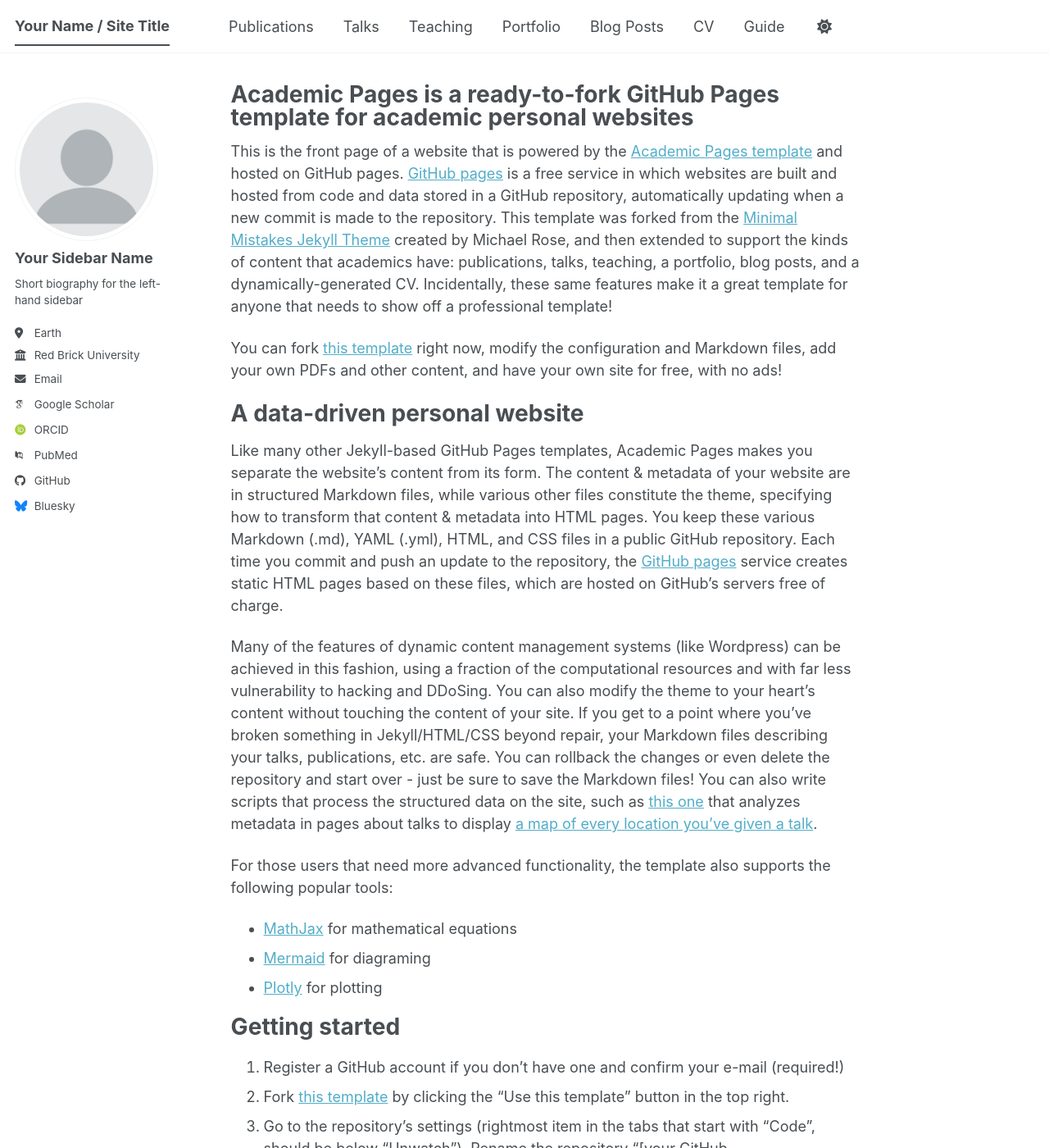
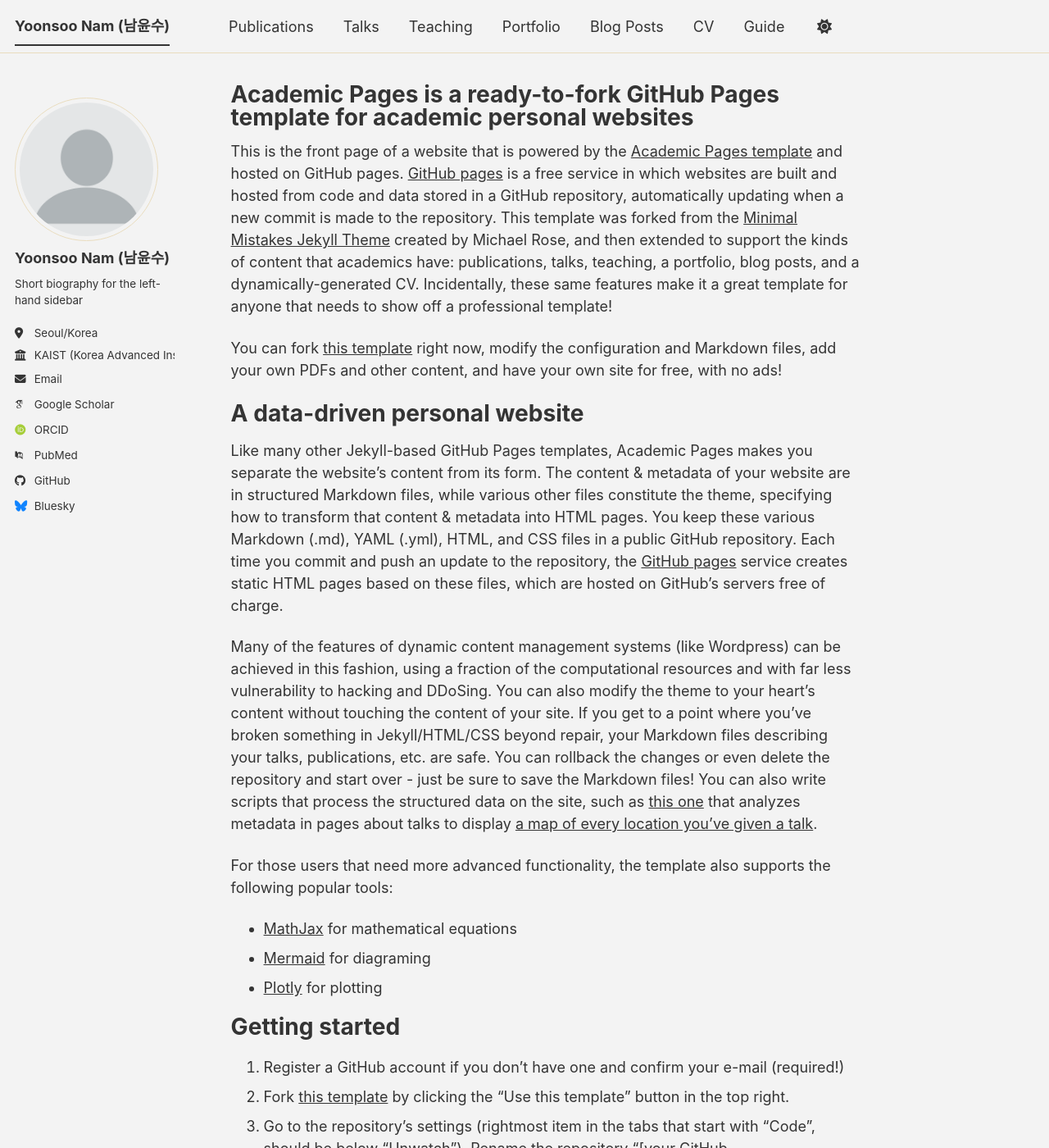
Before and after one commit to yoonsoonam119/yoonsoonam119.github.io, a Jekyll site: the page built from _pages/about.md, in a window 1280 px wide and 1400 px high. Shown: the whole window at 82% size. Built offline with Jekyll 4.4.1, drawn with Linux system fonts in a browser that asks for light colours; some web fonts are replaced; a script bundle is joined from its source files by our own code; library files that are not in the unit come from our copies; some of the changed text lies outside the part shown.

Commit message:
Update site configuration with personal details

```diff
--- a/_config.yml
+++ b/_config.yml
@@ -8,15 +8,15 @@
 
 # Basic Site Settings
 locale                   : "en-US"
-site_theme               : "default" # The available themes options are "default", "air", "sunrise", "mint", "dirt" and "contrast"
-title                    : "Your Name / Site Title"
+site_theme               : "dirt" # The available themes options are "default", "air", "sunrise", "mint", "dirt" and "contrast"
+title                    : "Yoonsoo Nam (남윤수)"
 title_separator          : "-"
-name                     : &name "Your Name"
-description              : &description "Your Name's academic portfolio"   # Update this with a general description of your site, this is the default if not overridden by a page
-url                      : https://academicpages.github.io # The base hostname & protocol for your site e.g. "https://[your GitHub username].github.io",
+name                     : &name "Yoonsoo Nam"
+description              : &description "PostDoc @ KAIST"   # Update this with a general description of your site, this is the default if not overridden by a page
+url                      : https://yoonsoonam119.github.io # The base hostname & protocol for your site e.g. "https://[your GitHub username].github.io",
                                                            # or if you already have some other page hosted on Github then use "https://[your GitHub username].github.io/[Your Repo Name]"
 baseurl                  : "" # the subpath of your site, e.g. "/blog"
-repository               : "academicpages/academicpages.github.io"
+repository               : ""
 
 # Site Author - The following control what appear as part of the author content on the side bar.
 #               If a field is blank the icon and link will not appear, otherwise it will be shown.
@@ -24,13 +24,13 @@ repository               : "academicpages/academicpages.github.io"
 author:
   # Biographic information
   avatar           : "profile.png"
-  name             : "Your Sidebar Name"
+  name             : "Yoonsoo Nam (남윤수)"
   pronouns         : # example: "she/her"
   bio              : "Short biography for the left-hand sidebar"
-  location         : "Earth"
-  employer         : "Red Brick University"
+  location         : "Seoul/Korea"
+  employer         : "KAIST (Korea Advanced Institute of Science and Technology)"
   uri              : # URL
-  email            : "none@example.org"
+  email            : "yoonsoo.nam@kaist.ac.kr"
 
   # Academic websites
   academia         : # URL
```
